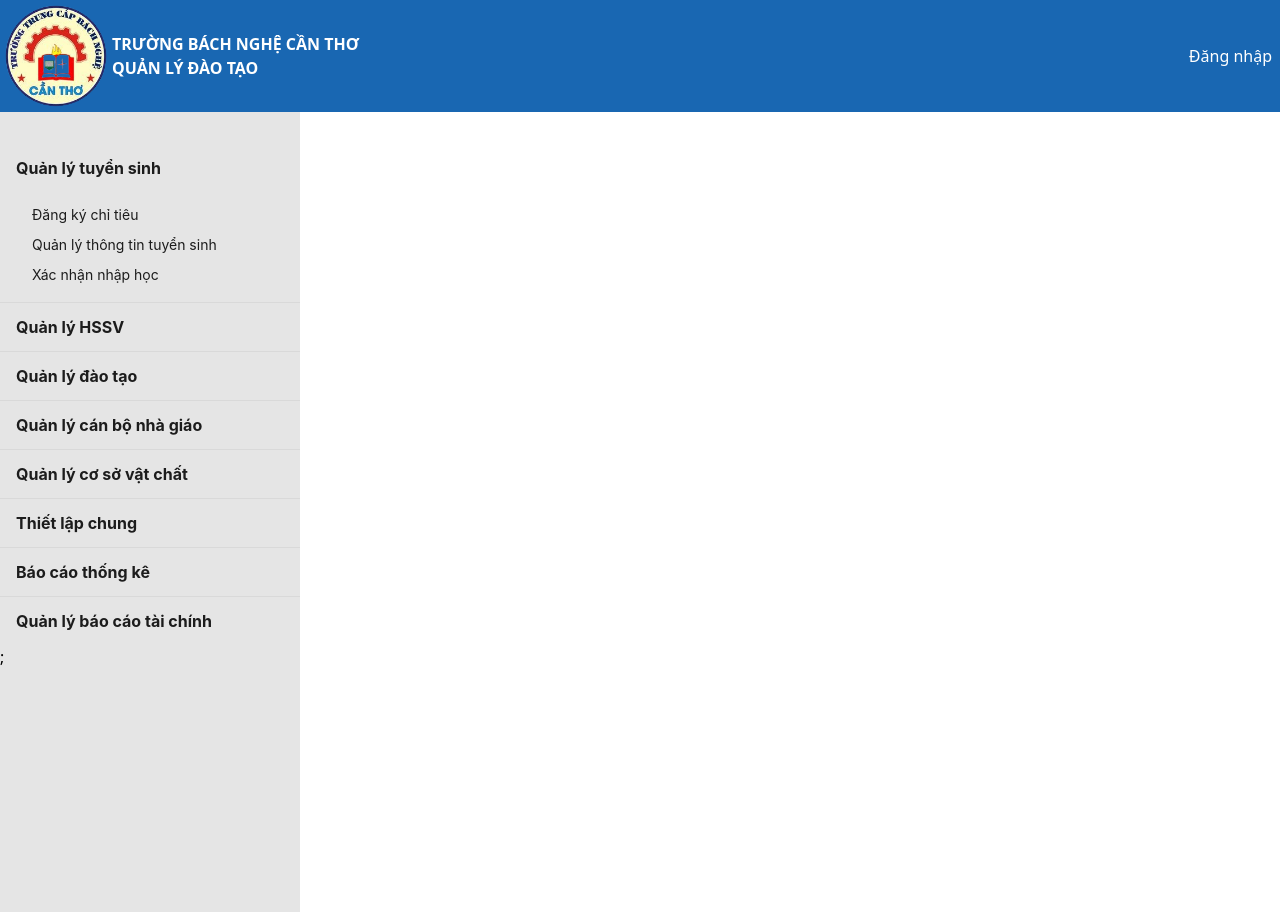
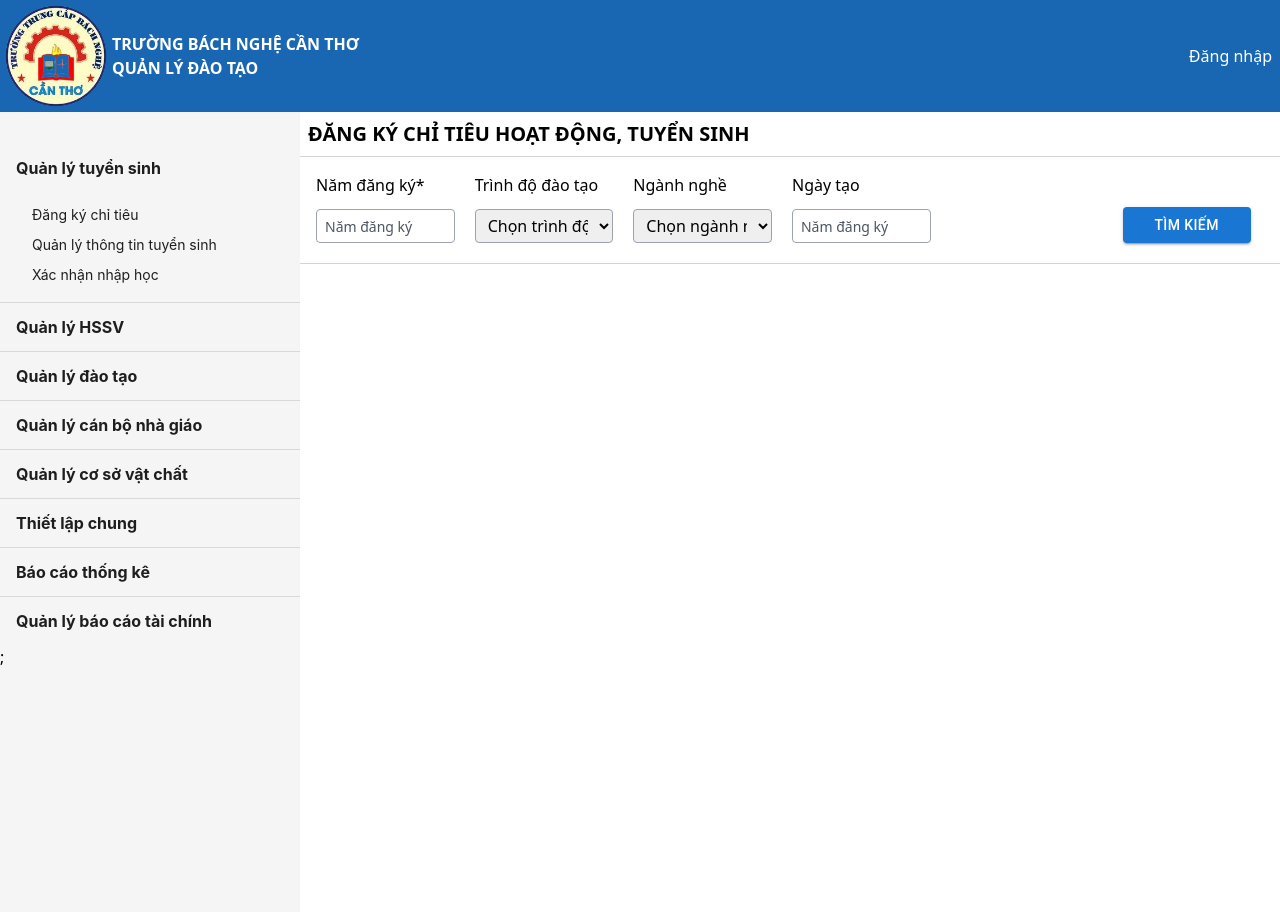
Before and after one commit to ttnb2528/ThucTap, a React (Vite) app in the folder client/: page /dangkychitieutuyensinh in a window 1280 px wide. Built offline with nearby package versions, Linux system fonts and the light colour scheme.

Commit message:
update UI RegTarget

```diff
--- a/client/package.json
+++ b/client/package.json
@@ -12,6 +12,9 @@
     "preview": "vite preview"
   },
   "dependencies": {
+    "@emotion/react": "^11.11.4",
+    "@emotion/styled": "^11.11.5",
+    "@mui/material": "^5.15.18",
     "antd": "^5.17.3",
     "concurrently": "^8.2.2",
     "react": "^18.2.0",
--- a/client/src/Components/EnrollManagement/EnrollManagement.jsx
+++ /dev/null
@@ -1,9 +0,0 @@
-import React from 'react'
-
-const EnrollManagement = () => {
-  return (
-    <div>EnrollManagement</div>
-  )
-}
-
-export default EnrollManagement
--- /dev/null
+++ b/client/src/Components/RegForTarget/RegForTarget.jsx
@@ -0,0 +1,56 @@
+import React from "react";
+import Button from "@mui/material/Button";
+
+const RegForTarget = () => {
+  return (
+    <div className="flex-1">
+      <div>
+        <h1 className="p-2 uppercase text-xl font-semibold">
+          Đăng ký chỉ tiêu hoạt động, tuyển sinh
+        </h1>
+      </div>
+      <div className="dash"></div>
+      <div className="search m-4 mb-5 flex justify-between gap-5">
+        <div className="search-input basis-10/12 grid grid-cols-5 gap-5">
+          <div className="flex flex-col justify-center">
+            <label htmlFor="yearOfReg">Năm đăng ký*</label>
+            <input id="yearOfReg" type="text" placeholder="Năm đăng ký" />
+          </div>
+
+          <div className="flex flex-col justify-center">
+            <label htmlFor="level">Trình độ đào tạo</label>
+            <select name="level" id="level">
+              <option selected>Chọn trình độ đào tạo</option>
+              <option value="sơ cấp">Sơ cấp</option>
+              <option value="trung cấp">Trung cấp</option>
+            </select>
+          </div>
+
+          <div className="flex flex-col justify-center">
+            <label htmlFor="career">Ngành nghề</label>
+            <select name="career" id="career">
+              <option selected>Chọn ngành nghề</option>
+              <option value="du lịch">Sơ cấp</option>
+              <option value="kế toán">Trung cấp</option>
+              <option value="tin học">Trung cấp</option>
+            </select>
+          </div>
+
+          <div className="flex flex-col justify-center">
+            <label htmlFor="dateCreated">Ngày tạo</label>
+            <input id="dateCreated" type="text" placeholder="Năm đăng ký" />
+          </div>
+        </div>
+
+        <div className="flex flex-col basis-2/12 justify-end items-center">
+          <div></div>
+          <Button variant="contained" className="w-32">Tìm Kiếm</Button>
+        </div>
+      </div>
+      <div className="dash"></div>
+      <div className="table"></div>
+    </div>
+  );
+};
+
+export default RegForTarget;
--- a/client/src/Components/Slider/Slider.jsx
+++ b/client/src/Components/Slider/Slider.jsx
@@ -6,11 +6,11 @@ const Slider = () => {
   const items = [
     {
       key: "1",
-      label: <p className="font-bold text-base">Quản lý tuyển sinh</p>,
+      label: <Link to='/dangkychitieutuyensinh' className="font-bold text-base">Quản lý tuyển sinh</Link>,
       children: (
         <div className="ml-4 mt-2">
           <ul className="space-y-2 [&>li]:cursor-pointer">
-            <li>Đăng ký chỉ tiêu</li>
+            <li><Link to='/dangkychitieutuyensinh'>Đăng ký chỉ tiêu</Link></li>
             <li>Quản lý thông tin tuyển sinh</li>
             <li>Xác nhận nhập học</li>
           </ul>
@@ -117,7 +117,7 @@ const Slider = () => {
     console.log(key);
   };
   return (
-    <div className="slider flex flex-col pt-8 w-full max-w-[300px] h-auto min-h-[100vh] bg-neutral-200">
+    <div className="slider basis-2/6 flex flex-col pt-8 w-full max-w-[300px] h-auto min-h-[100vh] bg-neutral-100">
       {/* <div className="flex flex-col justify-center mx-4 py-1.5 px-2.5 text-base rounded cursor-pointer">
         <p className="font-bold text-base">Quản lý tuyển sinh</p>
         <div className="ml-4 mt-2 hidden">
--- a/client/src/Page/HomePage/HomePage.jsx
+++ b/client/src/Page/HomePage/HomePage.jsx
@@ -1,16 +1,16 @@
 import React from "react";
 import { Routes, Route } from "react-router-dom";
 import Slider from "../../Components/Slider/Slider";
-import EnrollManagement from "../../Components/EnrollManagement/EnrollManagement";
+import RegForTarget from "../../Components/RegForTarget/RegForTarget";
 
 const HomePage = () => {
   return (
-    <div>
+    <div className="flex">
       <Slider />
-      {/* <Routes>
-        <Route path="/" element={<EnrollManagement />} />
-        <Route path="/dangkychitieutuyensinh" element={<EnrollManagement />} />
-      </Routes> */}
+      <Routes>
+        <Route path="/" element={<RegForTarget />} />
+        <Route path="/dangkychitieutuyensinh" element={<RegForTarget />} />
+      </Routes>
     </div>
   );
 };
--- a/client/src/input.css
+++ b/client/src/input.css
@@ -1,3 +1,15 @@
 @tailwind base;
 @tailwind components;
 @tailwind utilities;
+
+.dash {
+    @apply border-b border-gray-300;
+}
+
+input, select, textarea {
+    @apply border border-gray-400 px-2 py-1 mt-3 rounded
+}
+
+input::placeholder {
+    @apply text-gray-600 text-sm;
+}
--- a/client/src/output.css
+++ b/client/src/output.css
@@ -592,6 +592,10 @@ video {
   }
 }
 
+.m-4 {
+  margin: 1rem;
+}
+
 .mx-4 {
   margin-left: 1rem;
   margin-right: 1rem;
@@ -600,6 +604,10 @@ video {
 .mx-auto {
   margin-left: auto;
   margin-right: auto;
+}
+
+.mb-5 {
+  margin-bottom: 1.25rem;
 }
 
 .ml-4 {
@@ -612,6 +620,14 @@ video {
 
 .flex {
   display: flex;
+}
+
+.table {
+  display: table;
+}
+
+.grid {
+  display: grid;
 }
 
 .hidden {
@@ -630,6 +646,10 @@ video {
   width: 7rem;
 }
 
+.w-32 {
+  width: 8rem;
+}
+
 .w-full {
   width: 100%;
 }
@@ -638,8 +658,28 @@ video {
   max-width: 300px;
 }
 
+.flex-1 {
+  flex: 1 1 0%;
+}
+
+.basis-10\/12 {
+  flex-basis: 83.333333%;
+}
+
+.basis-2\/12 {
+  flex-basis: 16.666667%;
+}
+
+.basis-2\/6 {
+  flex-basis: 33.333333%;
+}
+
 .cursor-pointer {
   cursor: pointer;
+}
+
+.grid-cols-5 {
+  grid-template-columns: repeat(5, minmax(0, 1fr));
 }
 
 .flex-col {
@@ -650,12 +690,20 @@ video {
   align-items: center;
 }
 
+.justify-end {
+  justify-content: flex-end;
+}
+
 .justify-center {
   justify-content: center;
 }
 
 .justify-between {
   justify-content: space-between;
+}
+
+.gap-5 {
+  gap: 1.25rem;
 }
 
 .space-y-2 > :not([hidden]) ~ :not([hidden]) {
@@ -668,26 +716,17 @@ video {
   border-radius: 0.25rem;
 }
 
-.border {
-  border-width: 1px;
-}
-
 .border-none {
   border-style: none;
-}
-
-.bg-neutral-200 {
-  --tw-bg-opacity: 1;
-  background-color: rgb(229 229 229 / var(--tw-bg-opacity));
-}
-
-.bg-primary {
-  background-color: var(--color-primary);
 }
 
 .bg-neutral-100 {
   --tw-bg-opacity: 1;
   background-color: rgb(245 245 245 / var(--tw-bg-opacity));
+}
+
+.bg-primary {
+  background-color: var(--color-primary);
 }
 
 .p-2 {
@@ -723,6 +762,11 @@ video {
   line-height: 1.5rem;
 }
 
+.text-xl {
+  font-size: 1.25rem;
+  line-height: 1.75rem;
+}
+
 .font-bold {
   font-weight: 700;
 }
@@ -745,6 +789,38 @@ video {
   outline-offset: 2px;
 }
 
+.dash {
+  border-bottom-width: 1px;
+  --tw-border-opacity: 1;
+  border-color: rgb(209 213 219 / var(--tw-border-opacity));
+}
+
+input, select, textarea {
+  margin-top: 0.75rem;
+  border-radius: 0.25rem;
+  border-width: 1px;
+  --tw-border-opacity: 1;
+  border-color: rgb(156 163 175 / var(--tw-border-opacity));
+  padding-left: 0.5rem;
+  padding-right: 0.5rem;
+  padding-top: 0.25rem;
+  padding-bottom: 0.25rem;
+}
+
+input::-moz-placeholder {
+  font-size: 0.875rem;
+  line-height: 1.25rem;
+  --tw-text-opacity: 1;
+  color: rgb(75 85 99 / var(--tw-text-opacity));
+}
+
+input::placeholder {
+  font-size: 0.875rem;
+  line-height: 1.25rem;
+  --tw-text-opacity: 1;
+  color: rgb(75 85 99 / var(--tw-text-opacity));
+}
+
 .\[\&\>li\]\:cursor-pointer>li {
   cursor: pointer;
 }
```
Also changed, not shown: 1 other file (tests, documents, lock files or other folders).
